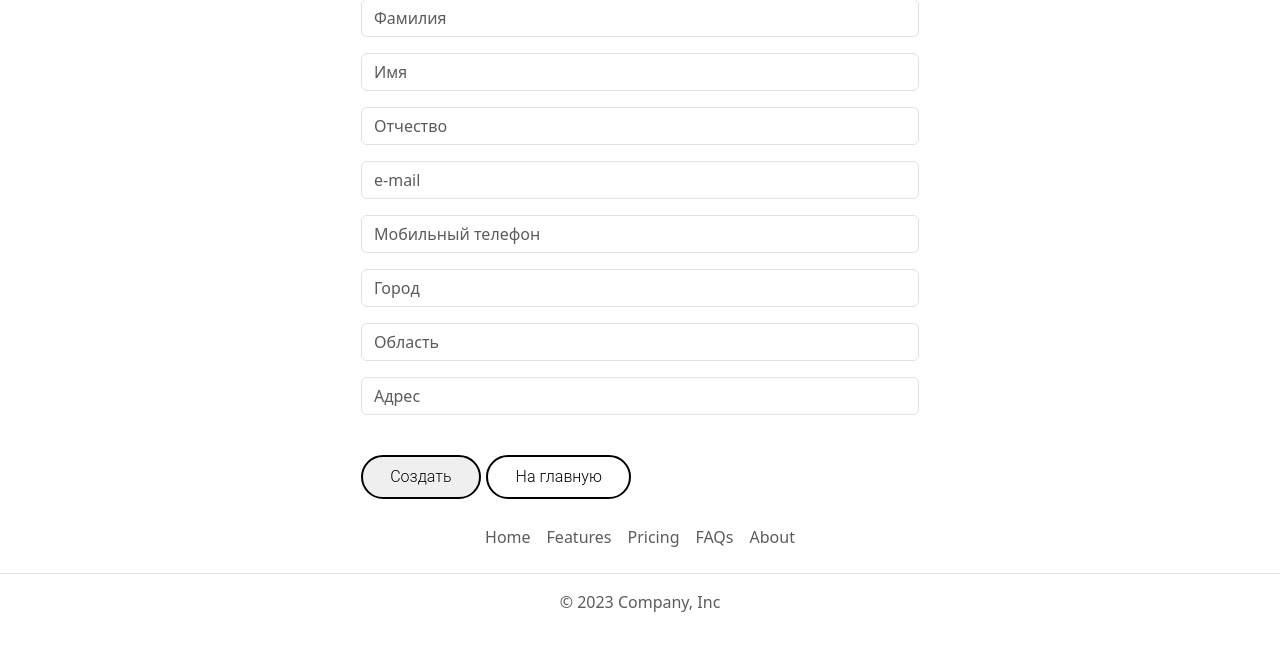
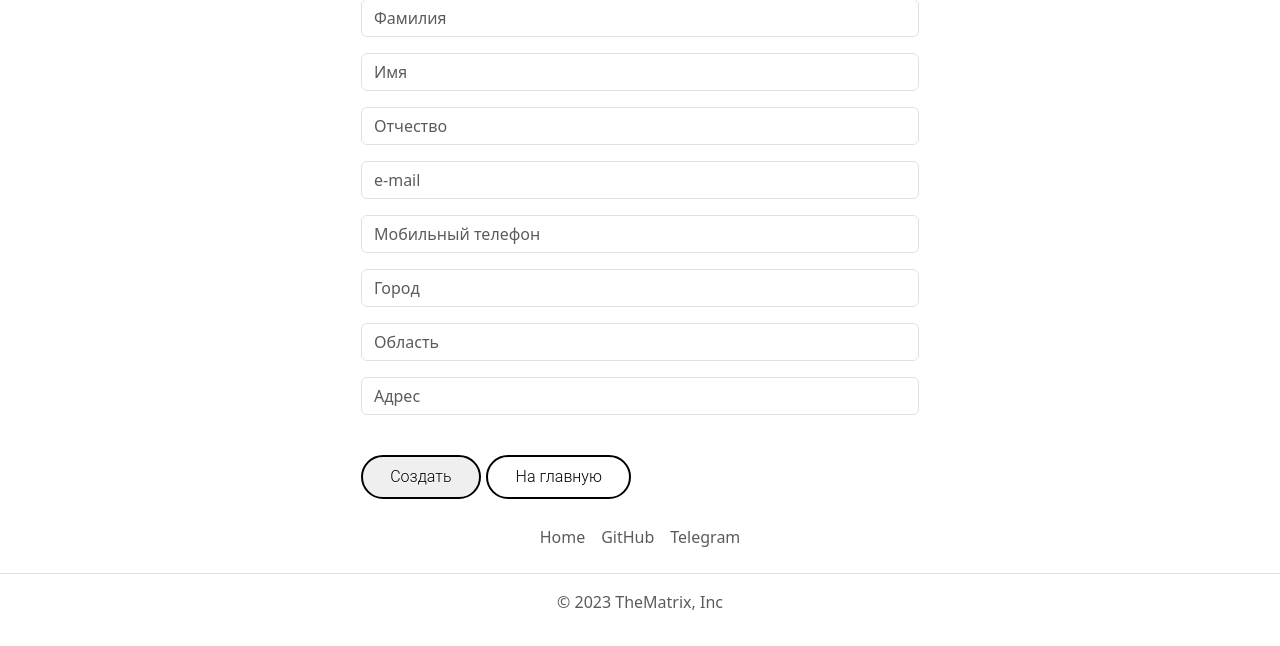
Before and after one commit to TheMatrix2/Django-CRM, a Django app: page /add-client/ in a window 1280 px wide. Shown: the part 161-807 px from the top of the page. Run offline with Django 4.2, Linux system fonts and the light colour scheme; the visitor is signed in with stand-in values (Sample User, id 1); some libraries are stand-ins or nearby versions.

Commit message:
Footer improvements

```diff
--- a/website/templates/base.html
+++ b/website/templates/base.html
@@ -70,13 +70,11 @@
 
     <footer class="footer mt-auto py-3">
       <ul class="nav justify-content-center border-bottom pb-3 mb-3">
-        <li class="nav-item"><a href="#" class="nav-link px-2 text-body-secondary">Home</a></li>
-        <li class="nav-item"><a href="#" class="nav-link px-2 text-body-secondary">Features</a></li>
-        <li class="nav-item"><a href="#" class="nav-link px-2 text-body-secondary">Pricing</a></li>
-        <li class="nav-item"><a href="#" class="nav-link px-2 text-body-secondary">FAQs</a></li>
-        <li class="nav-item"><a href="#" class="nav-link px-2 text-body-secondary">About</a></li>
+        <li class="nav-item"><a href="{% url 'home' %}" class="nav-link px-2 text-body-secondary">Home</a></li>
+        <li class="nav-item"><a href="https://github.com/TheMatrix2/" class="nav-link px-2 text-body-secondary">GitHub</a></li>
+        <li class="nav-item"><a href="https://t.me/TheMatrix22" class="nav-link px-2 text-body-secondary">Telegram</a></li>
       </ul>
-      <p class="text-center text-body-secondary">© 2023 Company, Inc</p>
+      <p class="text-center text-body-secondary">© 2023 TheMatrix, Inc</p>
     </footer>
 
     <script src="https://cdn.jsdelivr.net/npm/bootstrap@5.3.1/dist/js/bootstrap.bundle.min.js" integrity="sha384-HwwvtgBNo3bZJJLYd8oVXjrBZt8cqVSpeBNS5n7C8IVInixGAoxmnlMuBnhbgrkm" crossorigin="anonymous"></script>
```
